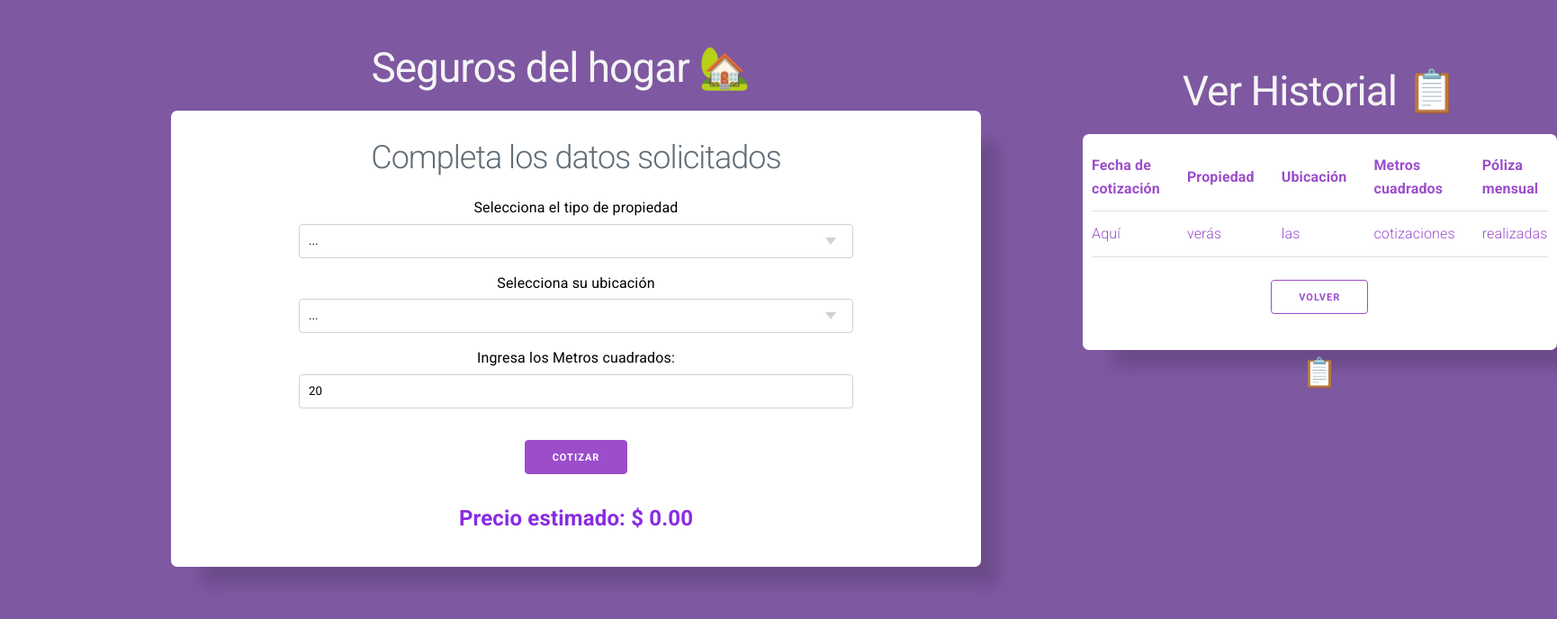
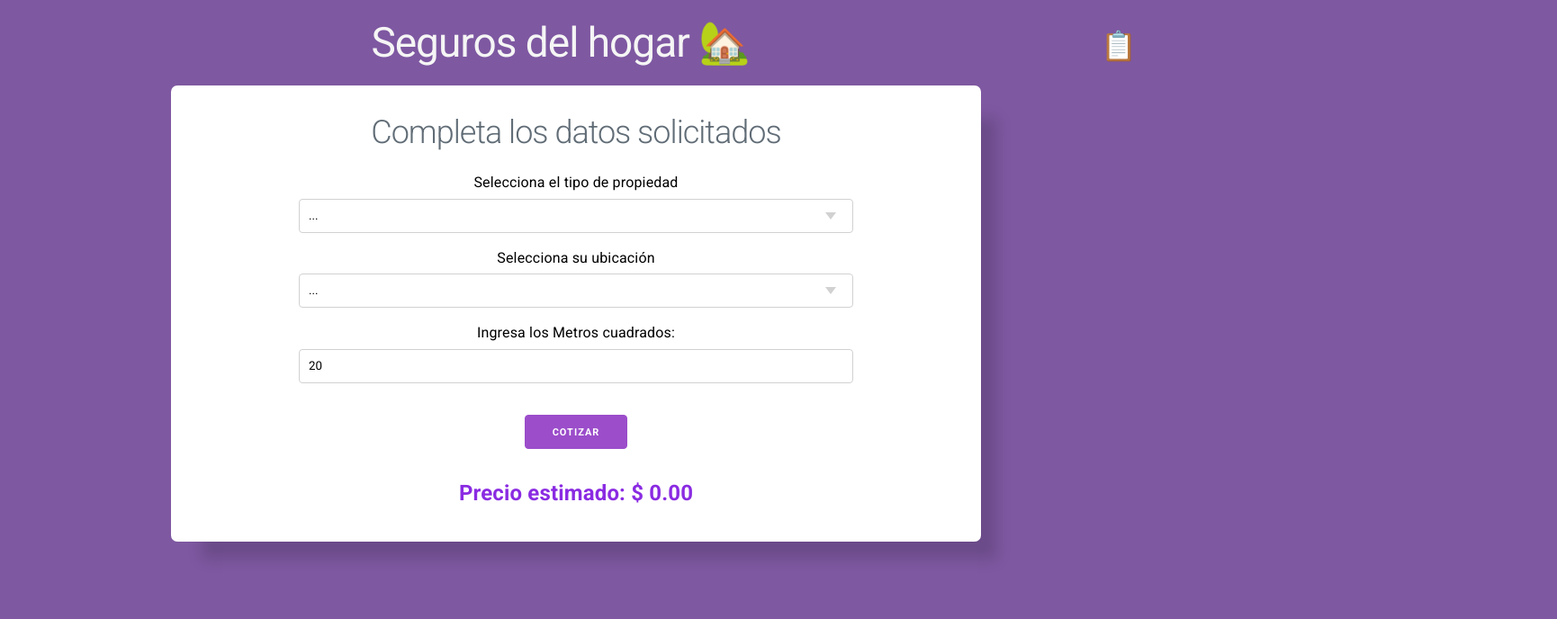
Before and after one commit to yani93anto/PROYECTO3-YANINA-CAMMARASANA, a React (Vite) app: page / in a window 1280 px wide. Shown: the top 688 px of the page at 90% size, 1730 px wide, since content can reach past the window. Built offline with nearby package versions, Linux system fonts and the light colour scheme; a small style sheet from the web is missing.

Commit message:
react router

```diff
--- a/index.html
+++ b/index.html
@@ -1,5 +1,5 @@
 <!doctype html>
-<html lang="en">
+<html lang="es">
   <head>
     <meta charset="UTF-8" />
     <link rel="icon" type="image/svg+xml" href="/vite.svg" />
--- a/package.json
+++ b/package.json
@@ -12,6 +12,7 @@
   "dependencies": {
     "react": "^18.2.0",
     "react-dom": "^18.2.0",
+    "react-router-dom": "^6.18.0",
     "sweetalert2": "^11.9.0",
     "toastify-js": "^1.12.0"
   },
--- a/src/App.css
+++ /dev/null
@@ -1,42 +0,0 @@
-#root {
-  max-width: 1280px;
-  margin: 0 auto;
-  padding: 2rem;
-  text-align: center;
-}
-
-.logo {
-  height: 6em;
-  padding: 1.5em;
-  will-change: filter;
-  transition: filter 300ms;
-}
-.logo:hover {
-  filter: drop-shadow(0 0 2em #646cffaa);
-}
-.logo.react:hover {
-  filter: drop-shadow(0 0 2em #61dafbaa);
-}
-
-@keyframes logo-spin {
-  from {
-    transform: rotate(0deg);
-  }
-  to {
-    transform: rotate(360deg);
-  }
-}
-
-@media (prefers-reduced-motion: no-preference) {
-  a:nth-of-type(2) .logo {
-    animation: logo-spin infinite 20s linear;
-  }
-}
-
-.card {
-  padding: 2em;
-}
-
-.read-the-docs {
-  color: #888;
-}
--- a/src/App.jsx
+++ b/src/App.jsx
@@ -1,15 +1,21 @@
-import "./App.css";
 import { Header } from "./Components/Header";
 import { Form } from "./Components/Form";
+import { Historial } from "./Pages/Historial";
+import { BrowserRouter as Router, Route, Routes } from "react-router-dom";
 
 function App() {
   return (
     <>
-      {/* NAVEGADOR */}
-      <Header />
+      <Router>
+        {/* NAVEGADOR */}
+        <Header />
 
-      {/* FORMULARIO */}
-      <Form />
+        {/* FORMULARIO */}
+        <Form />
+        <Routes>
+          <Route path="./Pages/Historial" element={<Historial />} />
+        </Routes>
+      </Router>
     </>
   );
 }
--- a/src/Components/Form.jsx
+++ b/src/Components/Form.jsx
@@ -1,4 +1,4 @@
-import React, { useState, useEffect } from "react";
+import { useState, useEffect } from "react";
 import { Properties } from "./Form/Properties";
 import { Location } from "./Form/Location";
 import { Meters2 } from "./Form/Meters2";
--- a/src/Components/Header.jsx
+++ b/src/Components/Header.jsx
@@ -1,15 +1,15 @@
-import { Historial } from "../Pages/Historial";
+import { Link } from 'react-router-dom';
 
 export function Header() {
   return (
     <nav>
-      <div className="historial">
-        <a href="Historial.html">
-          <Historial />
-          <span title="Ver Historial">📋</span>
-        </a>
-      </div>
-      <h1 className="center separador">Seguros del hogar 🏡</h1>
+        <div className="historial">
+          <Link to="../Pages/Historial">
+            <span title="Ver Historial">📋</span>
+          </Link>
+        </div>
+        <h1 className="center separador">Seguros del hogar 🏡</h1>
+
     </nav>
   );
 }
```
Also changed, not shown: 1 other file (tests, documents, lock files or other folders).
